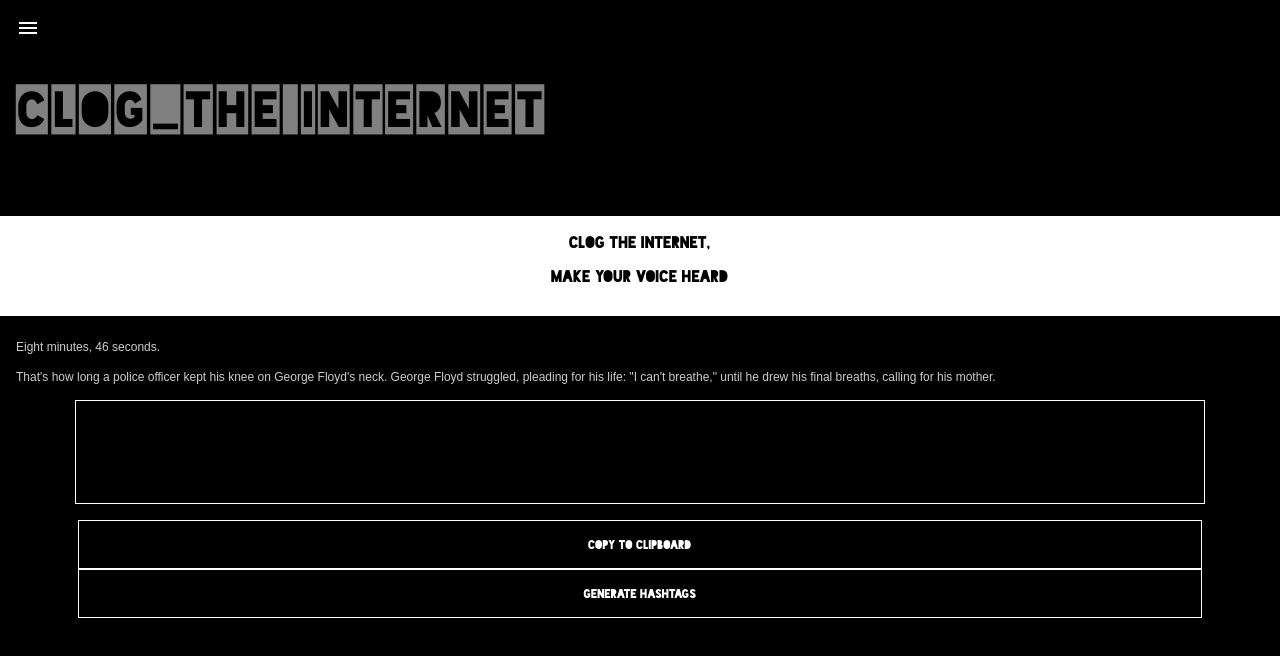
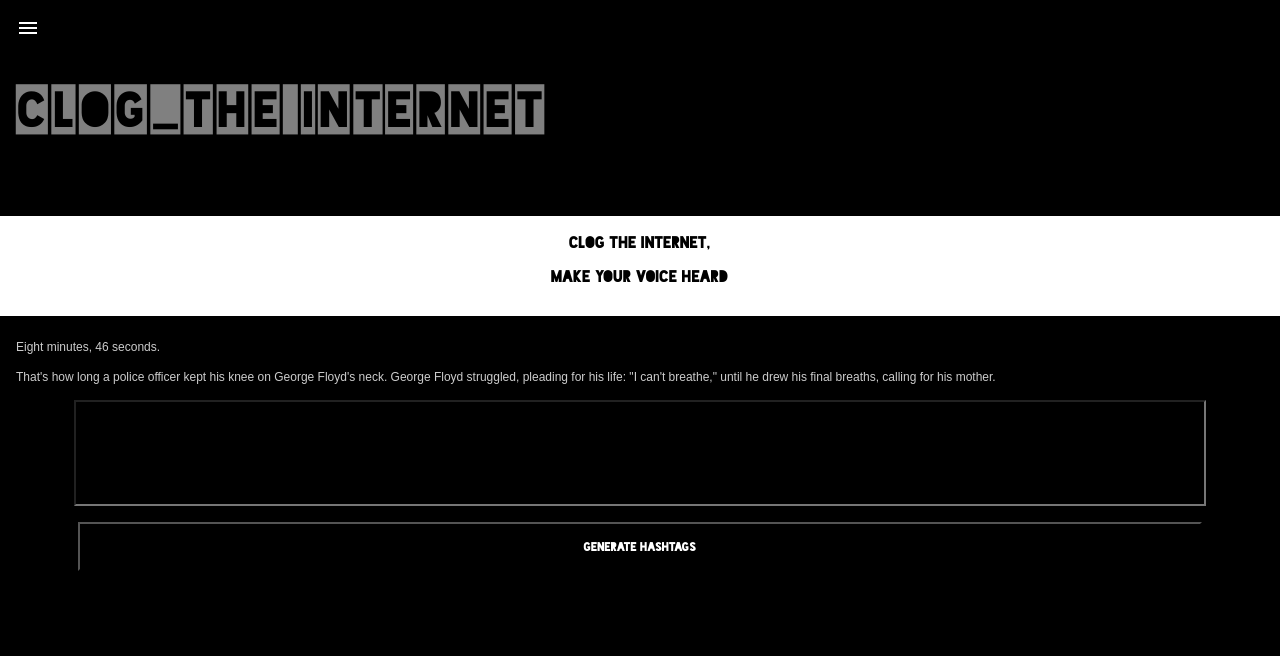
Before and after one commit to vjsingh/clogtheinternet, a React (Create React App) app: page / in a window 1280 px wide. Shown: the top 656 px of the page. Built offline with nearby package versions, Linux system fonts and the light colour scheme; no server answers.

Commit message:
Revert "Add copy button (working on styles)"
This reverts commit f1e0396221ae5aea4f89f2aae0faec6420b26d6f.

```diff
--- a/src/App.js
+++ b/src/App.js
@@ -16,11 +16,6 @@ function App() {
 
   const hashtagsStr = hashtags.join(' ');
   const generateHashtagsPressed = () => {
-    ref.current.select();
-    document.execCommand('copy');
-  }
-
-  const copyHashtagsPressed = () => {
     ref.current.select();
     document.execCommand('copy');
   }
@@ -47,9 +42,6 @@ function App() {
         <HashtagsContainer>
           <HashtagsView value={hashtagsStr} ref={ref} readOnly>
           </HashtagsView>
-          <Button onClick={copyHashtagsPressed}>
-            <ButtonText>Copy to Clipboard</ButtonText>
-          </Button>
           <Button onClick={generateHashtagsPressed}>
             <ButtonText>Generate Hashtags</ButtonText>
           </Button>
@@ -103,14 +95,12 @@ const HashtagsView = styled.input`
   margin-bottom: 16px;
   background-color: black;
   color: white;
-  border: 1px solid white;
 `;
 
 const Button = styled.button`
   width: 90%;
   height: 49px;
   background-color: black;
-  border: 1px solid white;
 `;
 
 const ButtonText = styled.p`
```
